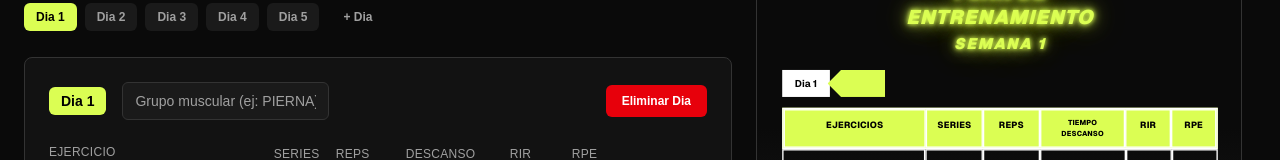
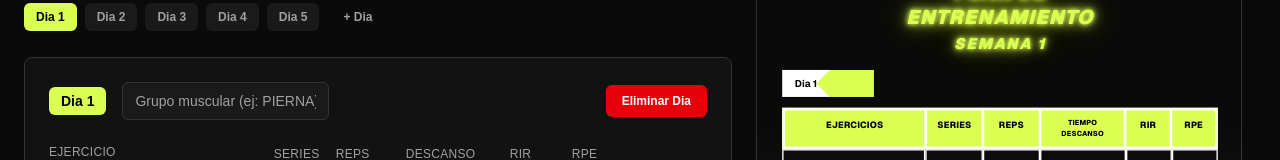
Before and after one commit to felixAgl/pipe-trainer, a Next.js app: page /pipe-trainer/ in a window 1280 px wide. Shown: the part 145-305 px from the top of the page. Built offline with nearby package versions, Linux system fonts and the light colour scheme.

Commit message:
fix: white extends into green arrow gap, no black space between them

```diff
--- a/src/components/workout/workout-day-card.tsx
+++ b/src/components/workout/workout-day-card.tsx
@@ -55,22 +55,21 @@ export function WorkoutDayCard({
         </h2>
       </div>
 
-      {/* Day Bar - White rect + Green with arrow point on LEFT side */}
+      {/* Day Bar - White fills into green arrow point on left */}
       <div className="relative mx-14 mt-4 flex h-[60px]">
-        {/* White rectangle (Dia X) */}
-        <div className="flex items-center bg-white px-7">
+        {/* White rectangle extends into the green arrow gap */}
+        <div className="flex items-center bg-white px-7" style={{ marginRight: -30 }}>
           <span className="text-[22px] font-bold text-black whitespace-nowrap">
             {day.dayLabel}
           </span>
         </div>
-        {/* Green section - left side has arrow/chevron point, right side is flat */}
+        {/* Green section - arrow/chevron point on left, flat on right */}
         <div
-          className="flex items-center justify-center px-14"
+          className="relative z-10 flex items-center justify-center px-14"
           style={{
             backgroundColor: "#DBFE53",
             clipPath:
               "polygon(30px 0, 100% 0, 100% 100%, 30px 100%, 0 50%)",
-            marginLeft: -5,
           }}
         >
           <span className="ml-4 text-[26px] font-extrabold tracking-wider text-black uppercase">
```
